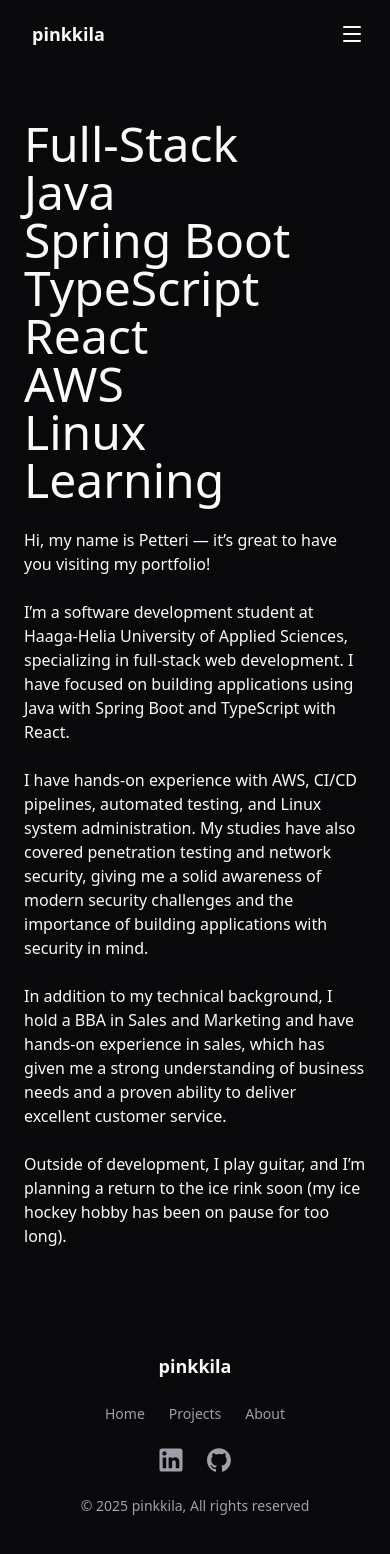
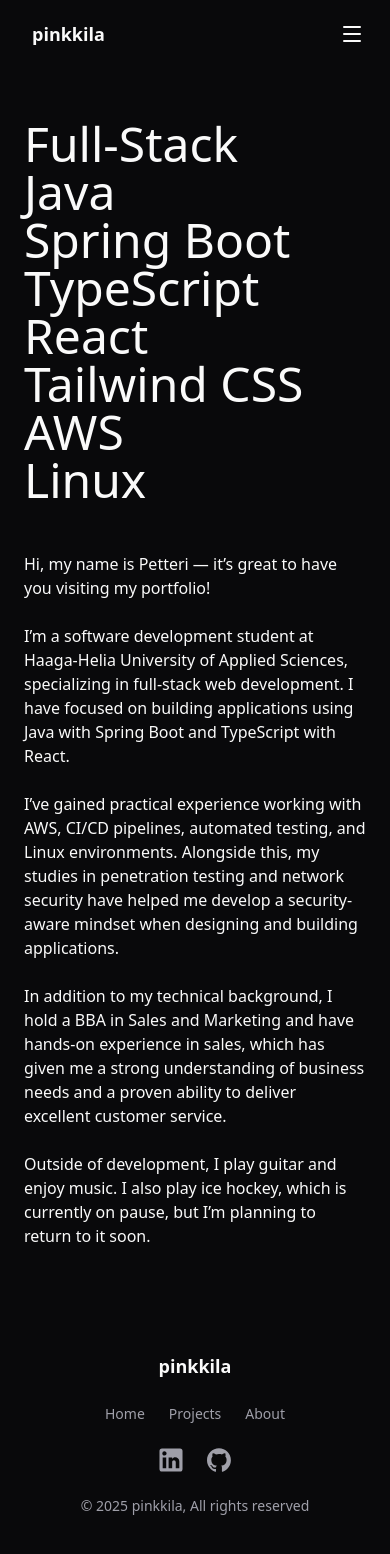
Before and after one commit to pinkkila/pinkkila-website, a React (Vite) app: page /about in a window 390 px wide. Built offline with nearby package versions, Linux system fonts and the light colour scheme.

Commit message:
modify text contexts

```diff
--- a/src/components/About.tsx
+++ b/src/components/About.tsx
@@ -5,16 +5,16 @@
     <main className="pt-20 sm:px-10">
       <section className="py-10 md:py-22">
         <div className="mx-auto max-w-5xl px-6">
-          <div className="grid gap-6 md:grid-cols-2 md:gap-12">
+          <div className="grid gap-12 md:grid-cols-2 md:gap-12">
             <div>
               <TextEffectDelayH2 delay={0}>Full-Stack</TextEffectDelayH2>
               <TextEffectDelayH2 delay={0.2}>Java</TextEffectDelayH2>
               <TextEffectDelayH2 delay={0.3}>Spring Boot</TextEffectDelayH2>
               <TextEffectDelayH2 delay={0.4}>TypeScript</TextEffectDelayH2>
               <TextEffectDelayH2 delay={0.5}>React</TextEffectDelayH2>
-              <TextEffectDelayH2 delay={0.6}>AWS</TextEffectDelayH2>
-              <TextEffectDelayH2 delay={0.7}>Linux</TextEffectDelayH2>
-              <TextEffectDelayH2 delay={0.8}>Learning</TextEffectDelayH2>
+              <TextEffectDelayH2 delay={0.6}>Tailwind CSS</TextEffectDelayH2>
+              <TextEffectDelayH2 delay={0.8}>AWS</TextEffectDelayH2>
+              <TextEffectDelayH2 delay={0.9}>Linux</TextEffectDelayH2>
             </div>
 
             <div className="space-y-6">
@@ -31,11 +31,11 @@
               </TextEffectDelayP>
 
               <TextEffectDelayP delay={0.7}>
-                I have hands-on experience with AWS, CI/CD pipelines, automated
-                testing, and Linux system administration. My studies have also
-                covered penetration testing and network security, giving me a
-                solid awareness of modern security challenges and the importance
-                of building applications with security in mind.
+                I’ve gained practical experience working with AWS, CI/CD
+                pipelines, automated testing, and Linux environments. Alongside
+                this, my studies in penetration testing and network security
+                have helped me develop a security-aware mindset when designing
+                and building applications.
               </TextEffectDelayP>
 
               <TextEffectDelayP delay={0.8}>
@@ -46,9 +46,9 @@
               </TextEffectDelayP>
 
               <TextEffectDelayP delay={0.9}>
-                Outside of development, I play guitar, and I’m planning a return
-                to the ice rink soon (my ice hockey hobby has been on pause for
-                too long).
+                Outside of development, I play guitar and enjoy music. I also
+                play ice hockey, which is currently on pause, but I’m planning
+                to return to it soon.
               </TextEffectDelayP>
             </div>
           </div>
--- a/src/components/Header.tsx
+++ b/src/components/Header.tsx
@@ -67,7 +67,7 @@
                     <li key={index}>
                       <a
                         href={item.href}
-                        className="text-muted-foreground hover:text-accent-foreground block duration-150">
+                        className="text-foreground sm:text-muted-foreground sm:hover:text-accent-foreground block duration-150">
                         <span>{item.name}</span>
                       </a>
                     </li>
--- a/src/components/Hero.tsx
+++ b/src/components/Hero.tsx
@@ -60,7 +60,7 @@
                   as="p"
                   className="mx-auto mt-8 max-w-2xl text-balance text-lg sm:text-xl"
                 >
-                  Hi, my name is Petteri. Welcome to my Portfolio!
+                  Welcome to my Portfolio!
                 </TextEffect>
 
 
--- a/src/components/Projects.tsx
+++ b/src/components/Projects.tsx
@@ -75,7 +75,7 @@
               </p>
               <p className="text-foreground/88">
                 The frontend (store) is implemented with Next.js and styled
-                using shadcn/ui and Tailwind CSS. Data fetching is handled
+                using Tailwind CSS and shadcn/ui. Data fetching is handled
                 through a mix of server components and TanStack Query for
                 caching, prefetching, and loading/error handling. The BFF
                 manages user sessions and OAuth tokens, ensuring the browser
@@ -131,7 +131,7 @@
                 This project is a REST API and dashboard application for
                 exploring electricity data. The backend is built with Spring
                 Boot and provides endpoints with sorting, pagination, and
-                filtering, along with comprehensive testing (unit, controller,
+                filtering, along with testing examples (unit, controller,
                 JSON serialization, JDBC, and integration/end-to-end tests).
               </p>
               <p className="text-foreground/88">
```
